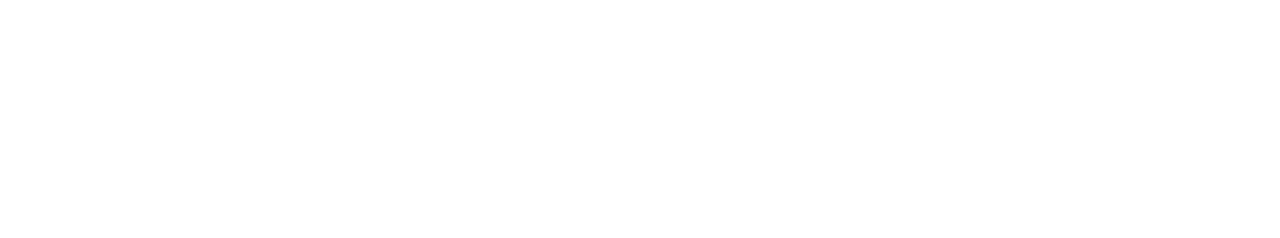
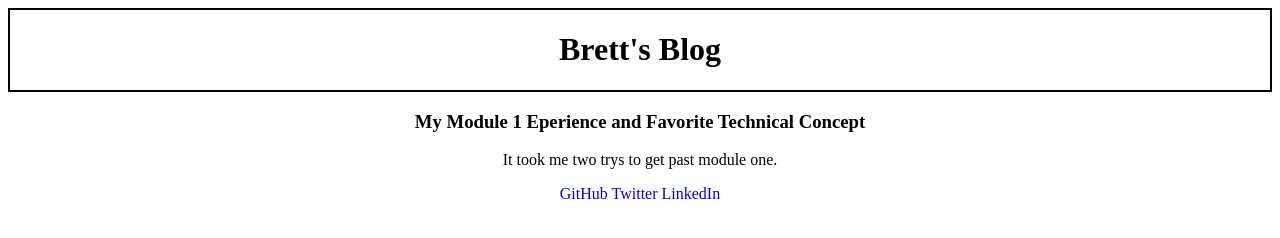
Before and after one commit to riverswb/riverswb.github.io, a plain HTML site: page index.html in a window 1280 px wide. Drawn offline with Linux system fonts and the light colour scheme.

Commit message:
got my personal blog started

```diff
--- a/index.html
+++ b/index.html
@@ -1,10 +1,22 @@
 <!DOCTYPE html>
 <html>
   <head>
-
+    <link type="text/css" rel="stylesheet" href="styles.css" />
+    <title>Brett's Blog</title>
   </head>
   <body>
-
+    <div id="header">
+      <h1>Brett's Blog</h1>
+    </div>
+    <div id="body">
+      <h3>My Module 1 Eperience and Favorite Technical Concept</h3>
+      <p>It took me two trys to get past module one.</p>
+    </div>
+    <div id="footer">
+      <a href="https://github.com/riverswb">GitHub</a>
+      <a href="https://twitter.com/riverswb1">Twitter</a>
+      <a href="https://www.linkedin.com/in/riverswb">LinkedIn</a>
+    </div>
   </body>
 
 </html>
--- /dev/null
+++ b/savage_styles.css
@@ -0,0 +1,31 @@
+h1 {
+  color:blue;
+  border:2px solid blue;
+  margin:auto;
+  text-align:center;
+}
+
+#introduction {
+  font-size: 1.5em;
+  color:green;
+}
+
+h3 p {
+  display: inline-block;
+  float: left;
+}
+
+a {
+  text-decoration:none;
+}
+
+a:hover {
+  color:red;
+  font-size: 20px;
+}
+
+h3 img {
+  display:inline-block;
+  float: right;
+  width:500px;
+}
--- a/styles.css
+++ b/styles.css
@@ -1,31 +1,33 @@
-h1 {
-  color:blue;
-  border:2px solid blue;
-  margin:auto;
-  text-align:center;
+#header {
+  z-index: 1;
+  border:2px solid black;
 }
 
-#introduction {
-  font-size: 1.5em;
-  color:green;
+#header > h1 {
+  text-align: center;
 }
 
-h3 p {
-  display: inline-block;
-  float: left;
+#body {
+  text-align: center;
+}
+
+#footer {
+  z-index: 100;
+  text-align: center;
 }
 
 a {
-  text-decoration:none;
+    text-decoration: none;
 }
 
-a:hover {
-  color:red;
-  font-size: 20px;
-}
+/*#footer:nth-child(1) {
+  text-align: left;
+}*/
 
-h3 img {
-  display:inline-block;
-  float: right;
-  width:500px;
-}
+/*#footer:nth-child(2) {
+  text-align: center;
+}*/
+
+/*#footer:nth-child(3){
+  text-align: right;
+}*/
```
Also changed, not shown: savage_blog.html (+1 -1 lines).
